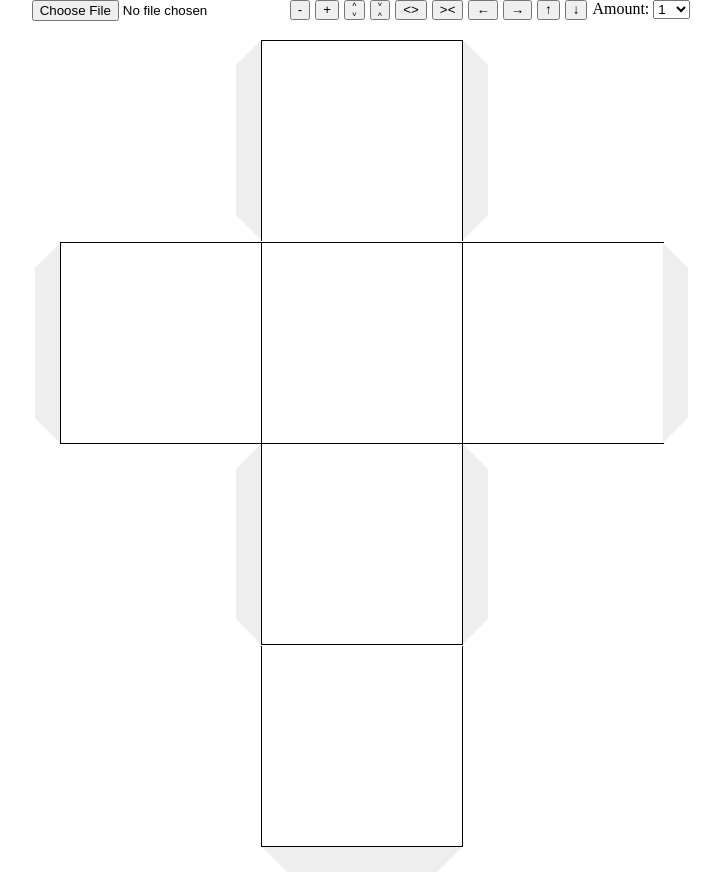
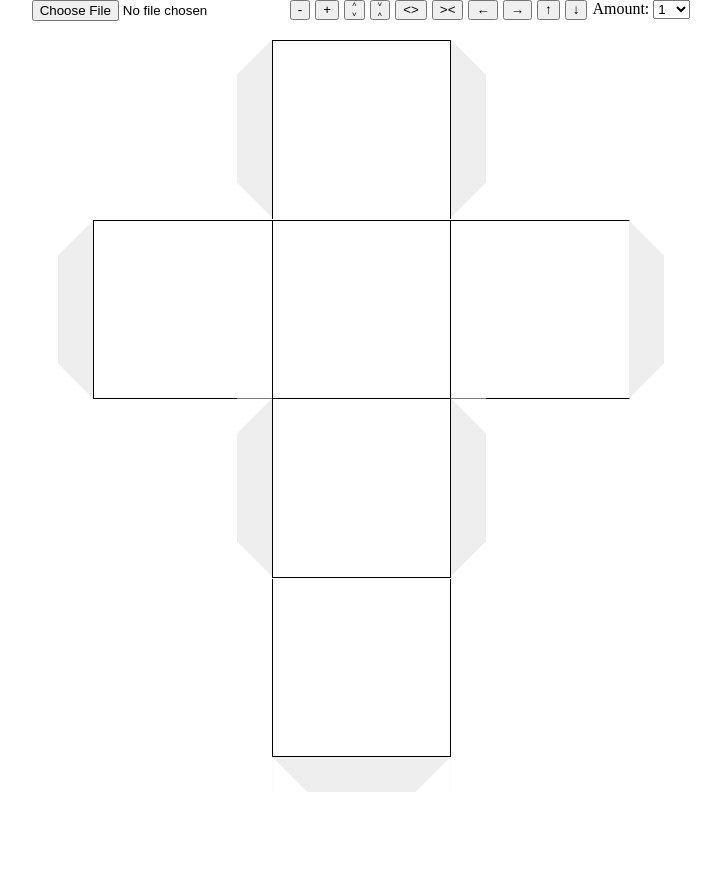
Before and after one commit to TrashF/cubemaker, a plain HTML site: page index.html in a window 1280 px wide. Shown: the whole page, without its empty margins (279-1000 px from the left). After the commit the page ends 800 px from the top, so only its background shows below. Drawn offline with Linux system fonts and the light colour scheme.

Commit message:
Fixed some issues noticed during first assembly

```diff
--- a/index.html
+++ b/index.html
@@ -4,6 +4,9 @@
     <meta charset="UTF-8" />
     <title>Cube Maker</title>
     <style>
+        :root {
+            --c: 200px;
+        }
         html,body {
             width: 100%;
             height: 100%;
@@ -46,14 +49,14 @@
             grid-template-rows: repeat(4, 1fr);
             grid-column-gap: 0;
             grid-row-gap: 0;
-            width: 603px;
+            width: calc((3 * var(--c)) + 3px);
             margin: 20px auto;
             position: relative;
         }
         .cubepart {
             border: 1px solid black;
-            height: 200px;
-            width: 200px;
+            height: var(--c);
+            width: var(--c);
             z-index: 10;
             position: relative;
         }
@@ -62,12 +65,12 @@
             border: none;
         }
         .cubepart-1::after {
-            border-top: 25px solid white;
-            border-left: 25px solid #eee;
-            border-bottom: 25px solid white;
+            border-top: 35px solid white;
+            border-left: 35px solid #eee;
+            border-bottom: 35px solid white;
             content: "";
             display: block;
-            height: calc(100% - 50px);
+            height: calc(100% - 70px);
             position: absolute;
             right: 0;
             transform: rotate(180deg) translateX(-1px);
@@ -80,12 +83,12 @@
             border: none;
         }
         .cubepart-3::after {
-            border-top: 25px solid white;
-            border-right: 25px solid #eee;
-            border-bottom: 25px solid white;
+            border-top: 35px solid white;
+            border-right: 35px solid #eee;
+            border-bottom: 35px solid white;
             content: "";
             display: block;
-            height: calc(100% - 50px);
+            height: calc(100% - 70px);
             position: absolute;
             left: 0;
             transform: rotate(180deg);
@@ -94,28 +97,28 @@
             border-right: none;
         }
         .cubepart-4::after {
-            border-top: 25px solid white;
-            border-left: 25px solid #eee;
-            border-bottom: 25px solid white;
+            border-top: 35px solid white;
+            border-left: 35px solid #eee;
+            border-bottom: 35px solid white;
             content: "";
             display: block;
-            height: calc(100% - 50px);
+            height: calc(100% - 70px);
             position: absolute;
-            left: -25px;
+            left: -35px;
             transform: rotate(180deg) translateX(1px);
         }
         .cubepart-6 {
             border-left: none;
         }
         .cubepart-6::after {
-            border-top: 25px solid white;
-            border-right: 25px solid #eee;
-            border-bottom: 25px solid white;
+            border-top: 35px solid white;
+            border-right: 35px solid #eee;
+            border-bottom: 35px solid white;
             content: "";
             display: block;
-            height: calc(100% - 50px);
+            height: calc(100% - 70px);
             position: absolute;
-            right: -25px;
+            right: -35px;
             transform: rotate(180deg);
         }
         .cubepart-7 {
@@ -124,12 +127,12 @@
             border-bottom: 2px solid white;
         }
         .cubepart-7::after {
-            border-top: 25px solid white;
-            border-left: 25px solid #eee;
-            border-bottom: 25px solid white;
+            border-top: 35px solid white;
+            border-left: 35px solid #eee;
+            border-bottom: 35px solid white;
             content: "";
             display: block;
-            height: calc(100% - 50px);
+            height: calc(100% - 70px);
             position: absolute;
             right: 0;
             transform: rotate(180deg) translateX(-1px);
@@ -143,12 +146,12 @@
             border-bottom: 2px solid white;
         }
         .cubepart-9::after {
-            border-top: 25px solid white;
-            border-right: 25px solid #eee;
-            border-bottom: 25px solid white;
+            border-top: 35px solid white;
+            border-right: 35px solid #eee;
+            border-bottom: 35px solid white;
             content: "";
             display: block;
-            height: calc(100% - 50px);
+            height: calc(100% - 70px);
             position: absolute;
             left: 0;
             transform: rotate(180deg);
@@ -162,14 +165,14 @@
             border-top: none;
         }
         .cubepart-11::after {
-            border-bottom: 25px solid #eee;
-            border-left: 25px solid white;
-            border-right: 25px solid white;
+            border-bottom: 35px solid #eee;
+            border-left: 35px solid white;
+            border-right: 35px solid white;
             content: "";
             display: block;
             position: absolute;
-            width: calc(100% - 50px);
-            bottom: -26px;
+            width: calc(100% - 70px);
+            bottom: -36px;
             transform: rotate(180deg);
         }
         .cubepart-12 {
@@ -268,6 +271,12 @@
         const scaleY = img.getAttribute('x-scaley') ?? 1;
         img.style.transform = 'scale(' + scale + ') translateX(' + x + 'px) translateY(' + y + 'px) scaleY(' + scaleY + ') scaleX(' + scaleX + ')';
     };
+
+    const resize = () => {
+        const cubeHeight = (window.innerHeight - 20 - 70) / 4;
+        const cubeWidth = (window.innerWidth - 70) / 3;
+        document.documentElement.style.setProperty('--c', Math.min(cubeHeight, cubeWidth) + 'px');
+    };
     const getAmount = () => {
         const amountSelect = document.getElementById('amount');
         if (!amountSelect) {
@@ -306,6 +315,9 @@
     document.getElementById('down').addEventListener('click', () => {
         move(getAmount(), 'y');
     });
+    window.addEventListener('resize', resize);
+    resize();
+
 </script>
 </body>
 </html>
```
